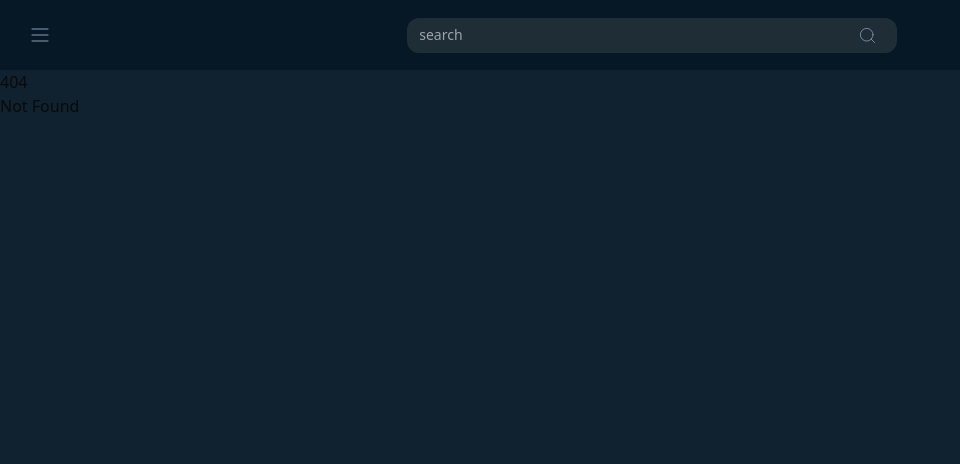
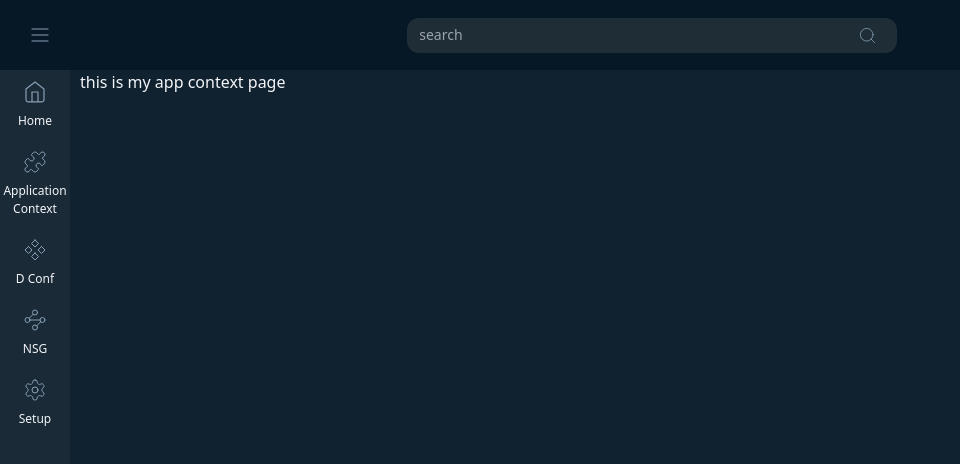
Before and after one commit to jtfogarty/cicd-git, a SvelteKit app: page /ApplicationContext in a window 1280 px wide. Before the commit this address had no page. Shown: the top 464 px of the page, without its empty margins (0-960 px from the left). Built offline with nearby package versions, Linux system fonts and the light colour scheme.

Commit message:
made a few chagnes

```diff
--- a/src/lib/components/SideBar.svelte
+++ b/src/lib/components/SideBar.svelte
@@ -5,15 +5,15 @@
         <img src="/icons/homeIcon.svg" class="h-6 w-6 " alt="">
         <span class="capitalize text-[12px]">home</span>
     </a>
-    <a href="/" class="flex py-2.5 hover:bg-[#1f2e3c] gap-2 items-center flex-col">
+    <a href="/ApplicationContext" class="flex py-2.5 hover:bg-[#1f2e3c] gap-2 items-center flex-col">
         <img src="/icons/puzzle.svg" class="h-6 w-6 " alt="">
         <span class="capitalize text-[12px] text-center w-full">Application<br>Context</span>
     </a>
-    <a href="/" class="flex py-2.5 hover:bg-[#1f2e3c] gap-2 items-center flex-col">
+    <a href="/DConf" class="flex py-2.5 hover:bg-[#1f2e3c] gap-2 items-center flex-col">
         <img src="/icons/component.svg" class="h-6 w-6 " alt="">
         <span class="capitalize text-[12px]">D Conf</span>
     </a>
-    <a href="/" class="flex py-2.5 hover:bg-[#1f2e3c] gap-2 items-center flex-col">
+    <a href="/NSG" class="flex py-2.5 hover:bg-[#1f2e3c] gap-2 items-center flex-col">
         <img src="/icons/waypoints.svg" class="h-6 w-6 " alt="">
         <span class="capitalize text-[12px]">NSG</span>
     </a>
--- a/src/routes/+layout.svelte
+++ b/src/routes/+layout.svelte
@@ -1,8 +1,13 @@
 <script>
 	import Header from '$lib/components/Header.svelte';
+	import SideBar from '$lib/components/SideBar.svelte';
   import "../app.pcss";
 </script>
 
   <Header/>
-
-  <slot />
+  <div class="flex max-w-[1700px] mx-auto w-full">
+    <SideBar />
+    <div class="lg:ml-[80px] flex-1 overflow-clip text-[#f3f5f8]">
+      <slot />
+    </div>
+  </div>
--- a/src/routes/+page.svelte
+++ /dev/null
@@ -1,11 +0,0 @@
-<script lang="ts">
-	import Featured from './../lib/components/Featured.svelte';
-	import SideBar from '$lib/components/SideBar.svelte';
-</script>
-
-<div class="flex max-w-[1700px] mx-auto w-full">
-	<SideBar />
-	<div class="lg:ml-[80px] flex-1 overflow-clip text-[#f3f5f8]">
-		<Featured />
-	</div>
-</div>
--- /dev/null
+++ b/src/routes/ApplicationContext/+page.svelte
@@ -0,0 +1 @@
+this is my app context page
--- /dev/null
+++ b/src/routes/DConf/+page.svelte
@@ -0,0 +1 @@
+This is my DConf page
--- /dev/null
+++ b/src/routes/NSG/+page.svelte
@@ -0,0 +1 @@
+This is my NSG page
```
